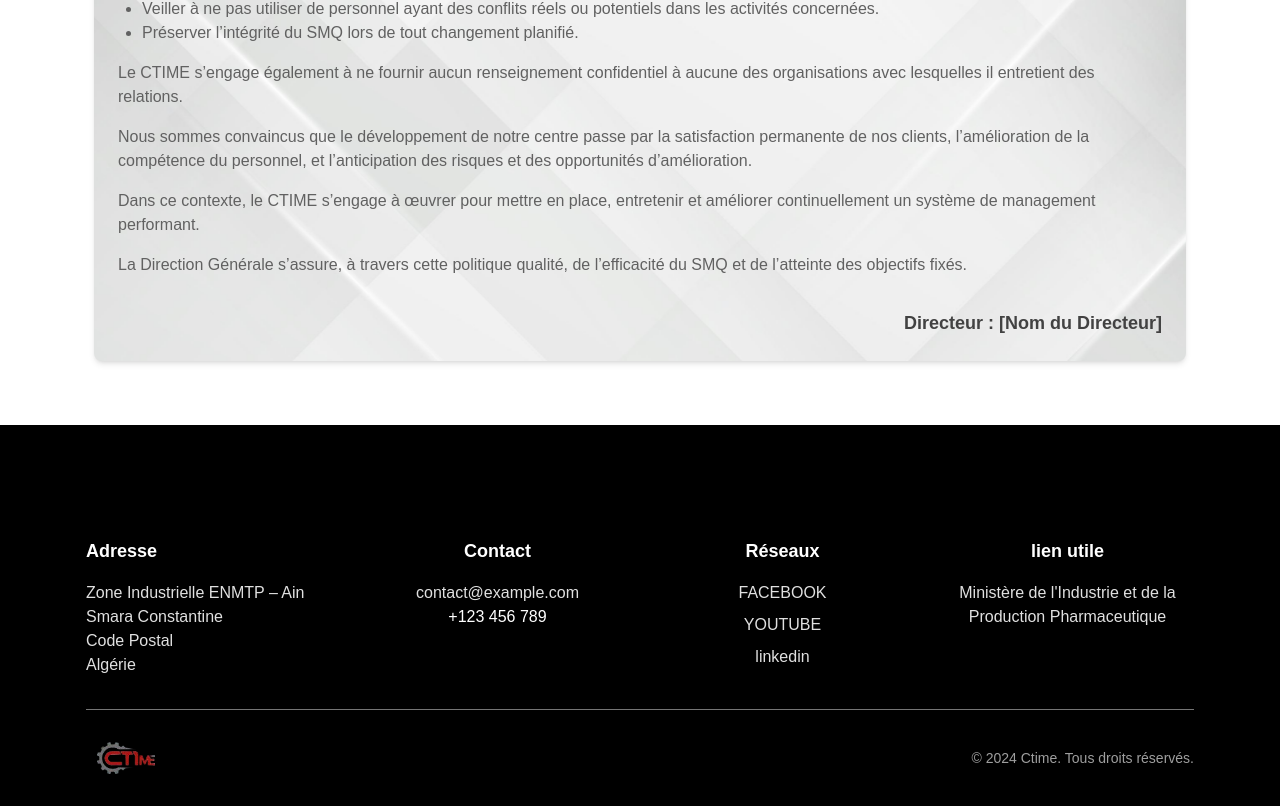
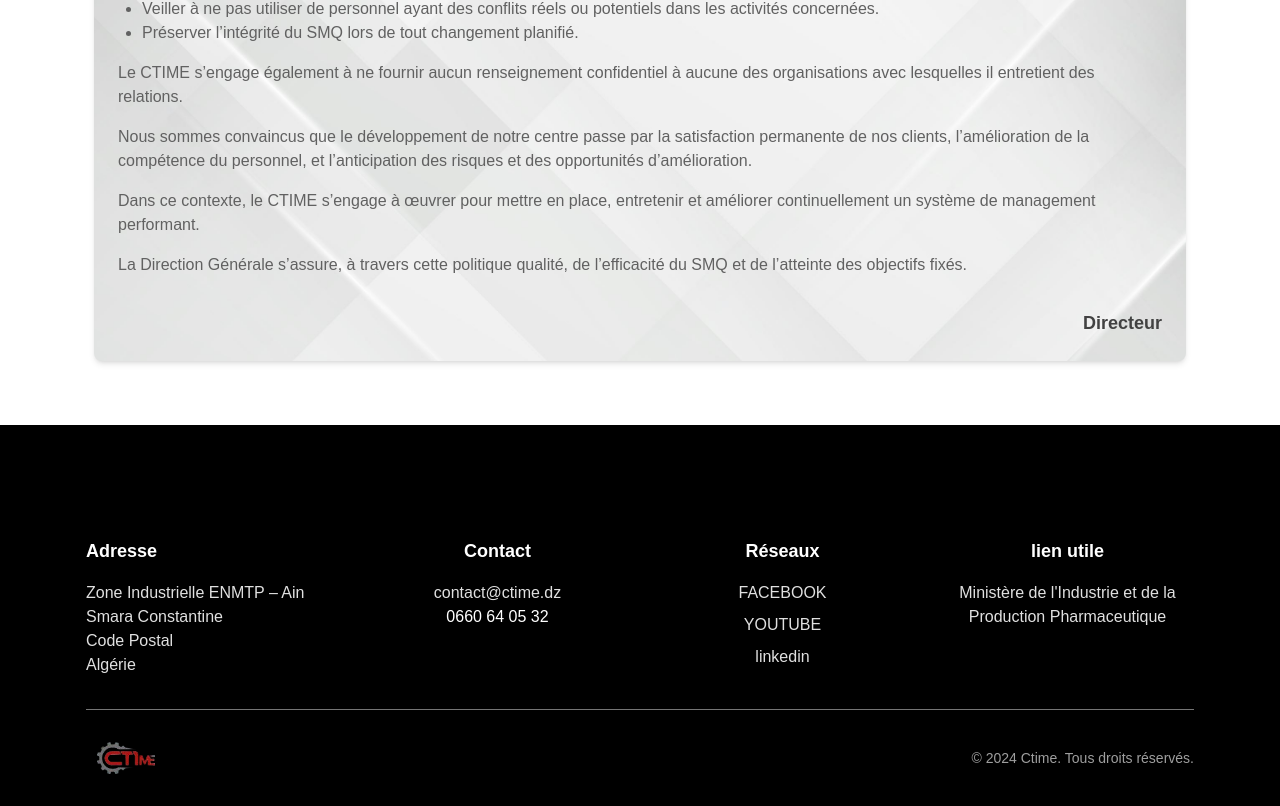
Before and after one commit to houssem255/first_projet, a Next.js app: page /quality-policy in a window 1280 px wide. Shown: the part 1016-1822 px from the top of the page. Built offline with nearby package versions, Linux system fonts and the light colour scheme.

Commit message:
'ctimehli'

```diff
--- a/components/Cantact/Cantact_One.jsx
+++ b/components/Cantact/Cantact_One.jsx
@@ -18,7 +18,7 @@ export default function Cantact_One() {
             <div>
                 <h5 className="mb-0 font-bold"></h5>
                 <p className="text-gray-600 mb-0 text-sm flex gap-1">
-                Tel : 0660 64 05 34
+                Tel : 0660 64 05 32
                 </p>
 
 
--- a/components/Footer.jsx
+++ b/components/Footer.jsx
@@ -24,8 +24,8 @@ export default function Footer() {
 
             <div className="md:text-center">
               <h3 className="text-lg font-bold mb-4">Contact</h3>
-              <p className="text-gray-300"><a href="mailto:contact@example.com">contact@example.com</a></p>
-              <p>+123 456 789</p>
+              <p className="text-gray-300"><a href="mailto:contact@example.com"> contact@ctime.dz</a></p>
+              <p>0660 64 05 32</p>
             </div>
 
 
--- a/components/home/First.jsx
+++ b/components/home/First.jsx
@@ -72,7 +72,7 @@ export default function First() {
         <div className="flex items-center gap-2 p-2 border-l-4 border-red-600 rounded-lg shadow-lg transition-shadow duration-300 bg-white hover:shadow-xl transform hover:scale-105">
           <Earth size={40} color={'red'} />
           <div>
-            <h2 className="font-semibold text-sm text-black">0660 64 05 34.</h2>
+            <h2 className="font-semibold text-sm text-black">0660 64 05 32.</h2>
 
           </div>
         </div>
--- a/src/app/quality-policy/page.js
+++ b/src/app/quality-policy/page.js
@@ -58,7 +58,7 @@ export default function PresentationCTIME() {
 
         {/* Nom du directeur */}
         <div className="mt-8 text-right text-lg font-semibold text-gray-800">
-          Directeur : [Nom du Directeur]
+          Directeur
         </div>
       </section>
     </div>
```
